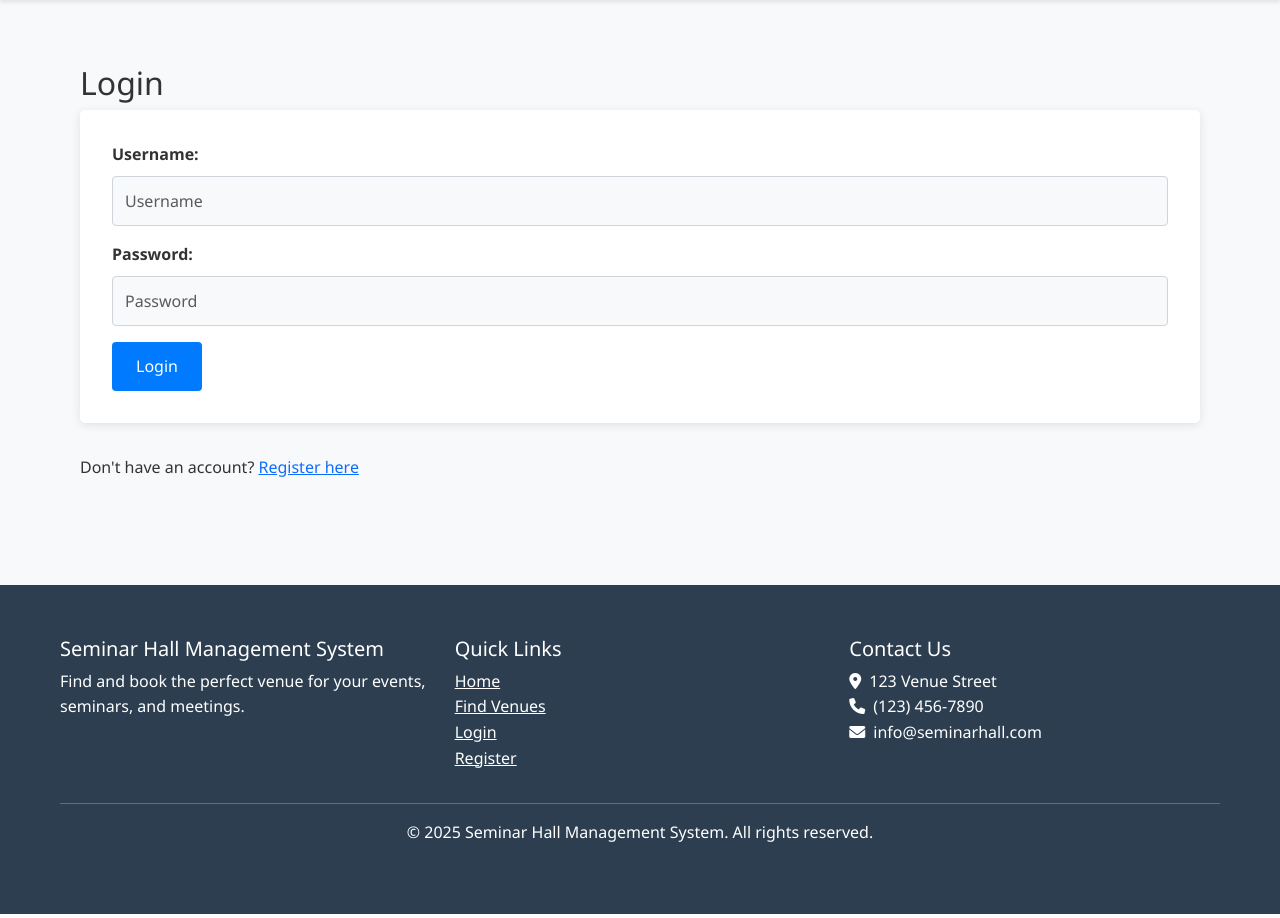
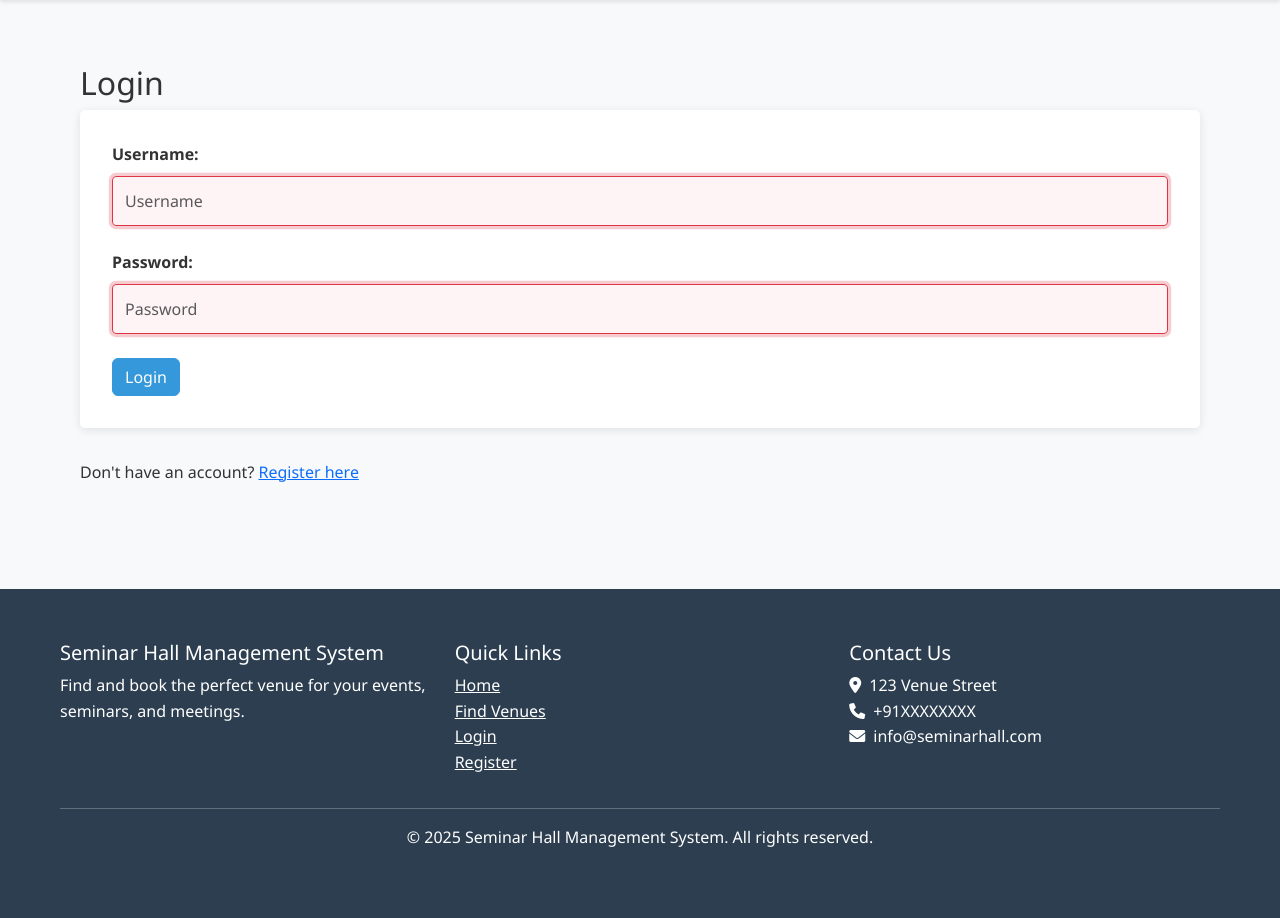
Before and after one commit to Karthik-Billava/sem_hall_mgt, a Django app: page /login/ in a window 1280 px wide. Shown: the part 98-1016 px from the top of the page. Run offline with Django 5.2, Linux system fonts and the light colour scheme; tables that the repository leaves empty hold one stand-in row (values such as "Sample post"); one stand-in notice (Sample message) is shown.

Commit message:
style: add the proper error message for invalid users

```diff
--- a/login/templates/login/login.html
+++ b/login/templates/login/login.html
@@ -1,13 +1,49 @@
 {% extends 'base.html' %}
+
+{% block title %}Login{% endblock title %}
 
 {% block content %}
 <div class="container">
     <h2>Login</h2>
+
     <form method="post">
         {% csrf_token %}
-        {{ form.as_p }}
-        <button type="submit">Login</button>
+
+        <div class="form-group">
+            <label for="{{ form.username.id_for_label }}">Username:</label>
+            {{ form.username }}
+
+        </div>
+
+        <div class="form-group">
+            <label for="{{ form.password.id_for_label }}">Password:</label>
+            {{ form.password }}
+
+        </div>
+
+        <button type="submit" class="btn btn-primary">Login</button>
     </form>
-    <p>Don't have an account? <a href="{% url 'register' %}">Register here</a></p>
+    <p class="mt-3">Don't have an account? <a href="{% url 'register' %}">Register here</a></p>
 </div>
 {% endblock %}
+
+{% block extra_js %}
+<script>
+    document.addEventListener('DOMContentLoaded', function() {
+        {% if messages %}
+            {% for message in messages %}
+                alert("{{ message }}");
+                document.getElementById('{{ form.username.id_for_label }}').classList.add('error-input');
+                document.getElementById('{{ form.password.id_for_label }}').classList.add('error-input');
+            {% endfor %}
+        {% endif %}
+    });
+</script>
+<style>
+    .error-input {
+        border-color: #dc3545 !important;
+        background-color: rgba(220, 53, 69, 0.05) !important;
+        box-shadow: 0 0 0 0.2rem rgba(220, 53, 69, 0.25) !important;
+    }
+</style>
+{% endblock %}
--- a/login/templates/login/register.html
+++ b/login/templates/login/register.html
@@ -1,4 +1,6 @@
 {% extends "base.html" %}
+
+{% block title %}Register{% endblock title %}
 
 {% block content %}
   <div class="container">
--- a/static/main.css
+++ b/static/main.css
@@ -5,6 +5,9 @@ body {
     background-color: #f8f9fa;
     margin: 0;
     padding: 0;
+}
+.grey{
+    background-color: #333;
 }
 
 .container {
--- a/templates/base.html
+++ b/templates/base.html
@@ -65,7 +65,7 @@
                             <a class="nav-link dropdown-toggle" href="#" id="userDropdown" role="button" data-bs-toggle="dropdown">
                                 <i class="fas fa-user-circle me-1"></i>{{ user.username }}
                             </a>
-                            <ul class="dropdown-menu dropdown-menu-end  grey">
+                            <ul class="dropdown-menu dropdown-menu-end grey">
                                 <li>
                                     <a class="dropdown-item" href="">
                                         <i class="fas fa-id-card me-2"></i>Profile
@@ -108,7 +108,9 @@
 
     <!-- Main Content -->
     <div class="container">
-        {% block content %}{% endblock %}
+        {% block content %}
+
+        {% endblock %}
     </div>
 
     <!-- Footer -->
@@ -137,7 +139,7 @@
                     <h5>Contact Us</h5>
                     <address>
                         <i class="fas fa-map-marker-alt me-2"></i>123 Venue Street<br>
-                        <i class="fas fa-phone me-2"></i>(123) 456-7890<br>
+                        <i class="fas fa-phone me-2"></i>+91XXXXXXXX<br>
                         <i class="fas fa-envelope me-2"></i>info@seminarhall.com
                     </address>
                 </div>
```
